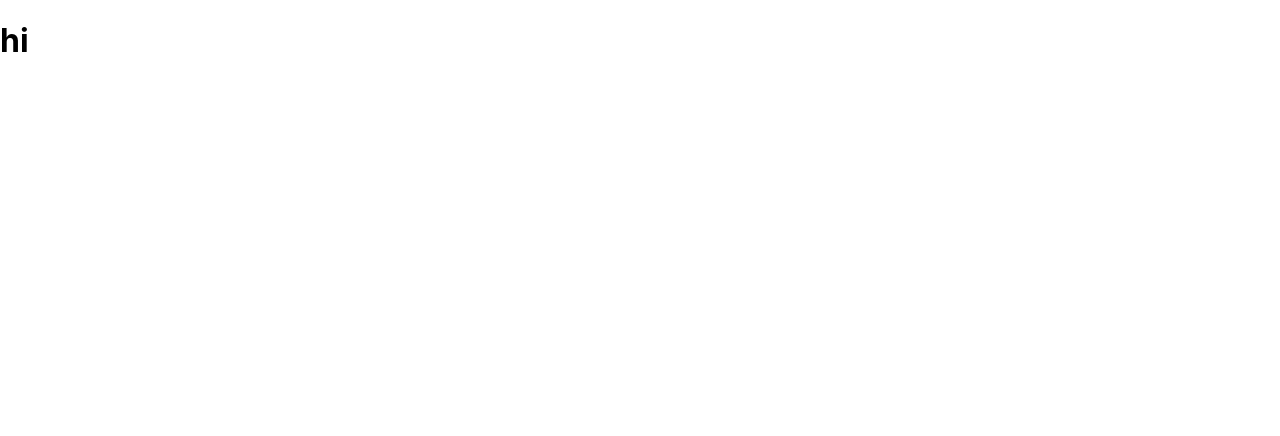
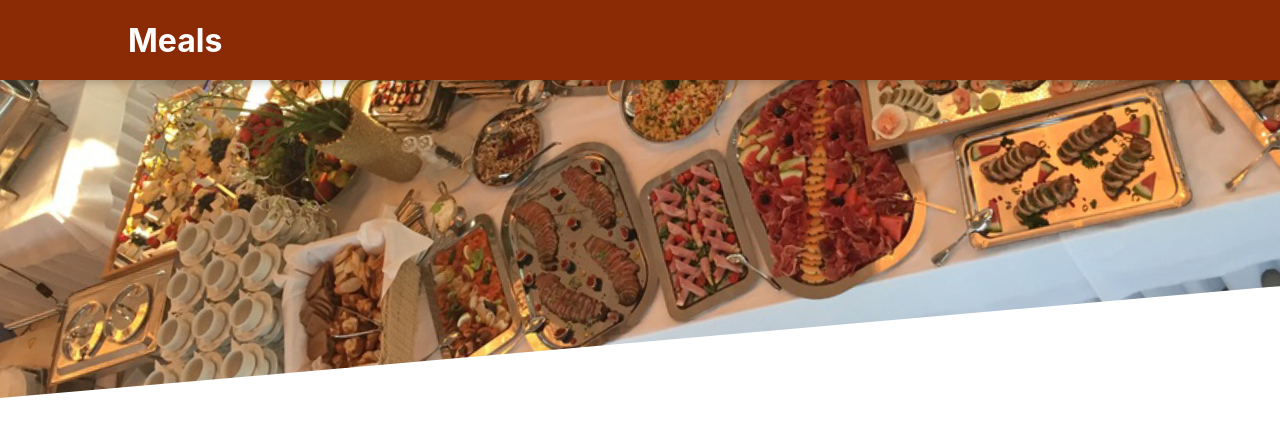
Before and after one commit to janbogosyan/restaurant-menu, a React (Create React App) app: page / in a window 1280 px wide. Shown: the top 436 px of the page. Built offline with nearby package versions, Linux system fonts and the light colour scheme.

Commit message:
Writing the Header.js Header.module.css

```diff
--- a/src/App.css
+++ /dev/null
@@ -1,38 +0,0 @@
-.App {
-  text-align: center;
-}
-
-.App-logo {
-  height: 40vmin;
-  pointer-events: none;
-}
-
-@media (prefers-reduced-motion: no-preference) {
-  .App-logo {
-    animation: App-logo-spin infinite 20s linear;
-  }
-}
-
-.App-header {
-  background-color: #282c34;
-  min-height: 100vh;
-  display: flex;
-  flex-direction: column;
-  align-items: center;
-  justify-content: center;
-  font-size: calc(10px + 2vmin);
-  color: white;
-}
-
-.App-link {
-  color: #61dafb;
-}
-
-@keyframes App-logo-spin {
-  from {
-    transform: rotate(0deg);
-  }
-  to {
-    transform: rotate(360deg);
-  }
-}
--- a/src/App.js
+++ b/src/App.js
@@ -1,10 +1,13 @@
-import './App.css';
+import { Fragment } from 'react';
+
+import Header from "./components/Layout/Header";
+
 
 function App() {
   return (
-    <div>
-      <h1>hi</h1>
-    </div>
+    <Fragment>
+      <Header />
+    </Fragment>
   );
 }
 
--- /dev/null
+++ b/src/components/Layout/Header.js
@@ -0,0 +1,18 @@
+import { Fragment } from "react";
+import mealsImage from '../../assets/meals.jpg';
+import classes from './Header.module.css';
+
+const Header = props => {
+    return (
+        <Fragment>
+            <header className={classes.header}>
+                <h1>Meals</h1>
+                <button>Cart</button>
+            </header>
+            <div className={classes['main-image']}>
+                <img src={mealsImage} alt="Yummy food" />
+            </div>
+        </Fragment>
+    )
+};
+export default Header;
--- /dev/null
+++ b/src/components/Layout/Header.module.css
@@ -0,0 +1,29 @@
+.header {
+    position: fixed;
+    top: 0;
+    left: 0;
+    width: 100%;
+    height: 5rem;
+    background-color: #8a2b06;
+    color: white;
+    display: flex;
+    justify-content: space-between;
+    align-items: center;
+    padding: 0 10%;
+    box-shadow: 0 2px 8px rgba(0, 0, 0, 0.25);
+    z-index: 10;
+  }
+
+  .main-image {
+    width: 100%;
+    height: 25rem;
+    z-index: 0;
+    overflow: hidden;
+  }
+
+  .main-image img {
+    width: 110%;
+    height: 100%;
+    object-fit: cover;
+    transform: rotateZ(-5deg) translateY(-4rem) translateX(-1rem);
+  }
```
Also changed, not shown: src/assets/meals.jpg (added).
